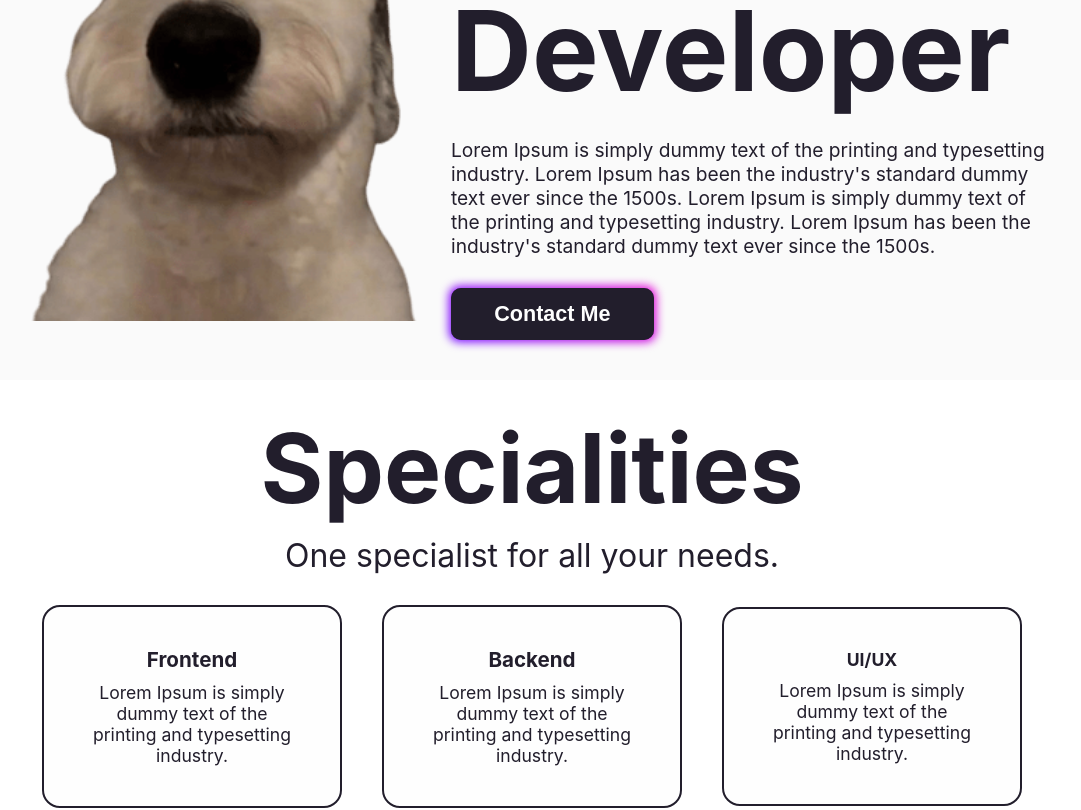
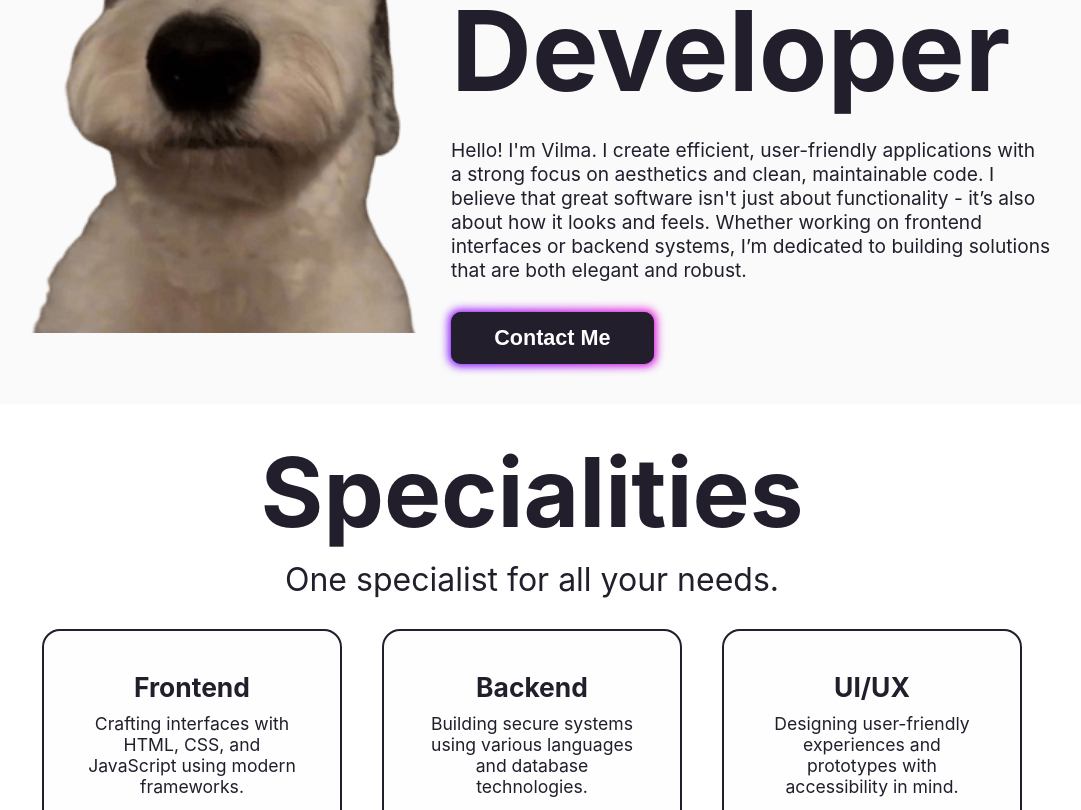
Before and after one commit to makinenvilma/portfolio-website-react, a React (Create React App) app in the folder frontend/: page / in a window 1280 px wide. Shown: the part 460-1270 px from the top of the page, without its empty margins (108-1189 px from the left). Built offline with nearby package versions, Linux system fonts and the light colour scheme.

Commit message:
Add: texts

```diff
--- a/frontend/src/pages/contact.css
+++ b/frontend/src/pages/contact.css
@@ -64,6 +64,10 @@
   border-radius: 2px solid #221e2c;
 }
 
+.contact-flex-container-text h3 {
+  font-size: 150%;
+}
+
 .arrow {
   border: solid #221e2c;
   border-width: 0 3px 3px 0;
--- a/frontend/src/pages/index.css
+++ b/frontend/src/pages/index.css
@@ -152,6 +152,10 @@
   text-align: center;
 }
 
+.skill-flex-container-text h3 {
+  font-size: 150%;
+}
+
 /* Media queries phone */
 @media screen and (max-width: 1040px) {
   /* Info box styles */
--- a/frontend/src/pages/index.js
+++ b/frontend/src/pages/index.js
@@ -16,11 +16,12 @@ const Home = () => {
             <div className='info-flex-container-text'>
               <h1>A Software Developer</h1>
               <p>
-                Lorem Ipsum is simply dummy text of the printing and typesetting
-                industry. Lorem Ipsum has been the industry's standard dummy
-                text ever since the 1500s. Lorem Ipsum is simply dummy text of
-                the printing and typesetting industry. Lorem Ipsum has been the
-                industry's standard dummy text ever since the 1500s.
+                Hello! I'm Vilma. I create efficient, user-friendly applications
+                with a strong focus on aesthetics and clean, maintainable code.
+                I believe that great software isn't just about functionality -
+                it’s also about how it looks and feels. Whether working on
+                frontend interfaces or backend systems, I’m dedicated to
+                building solutions that are both elegant and robust.
               </p>
               <Link to='/contact'>
                 {' '}
@@ -38,22 +39,22 @@ const Home = () => {
             <div className='skill-flex-container-text'>
               <h3>Frontend</h3>
               <p>
-                Lorem Ipsum is simply dummy text of the printing and typesetting
-                industry.
+                Crafting interfaces with HTML, CSS, and JavaScript using modern
+                frameworks.
               </p>
             </div>
             <div className='skill-flex-container-text'>
               <h3>Backend</h3>
               <p>
-                Lorem Ipsum is simply dummy text of the printing and typesetting
-                industry.
+                Building secure systems using various languages and database
+                technologies.
               </p>
             </div>
             <div className='skill-flex-container-text'>
-              <h4>UI/UX</h4>
+              <h3>UI/UX</h3>
               <p>
-                Lorem Ipsum is simply dummy text of the printing and typesetting
-                industry.
+                Designing user-friendly experiences and prototypes with
+                accessibility in mind.
               </p>
             </div>
           </div>
```
